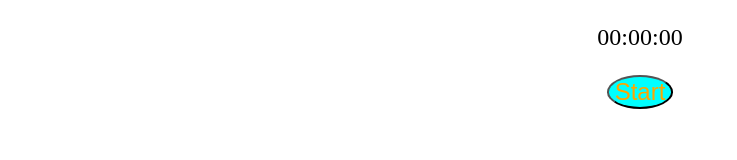
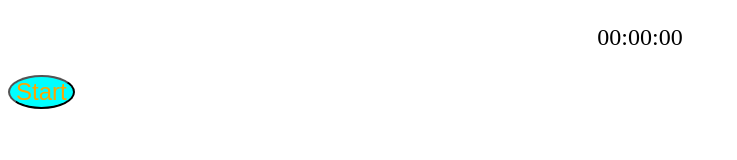
Before and after one commit to kschultee/stop-watch, a plain HTML site: page startTimer/index.html in a window 1280 px wide. Shown: the whole page, without its empty margins (0-737 px from the left). Drawn offline with Linux system fonts and the light colour scheme.

Commit message:
Update index.html

```diff
--- a/startTimer/index.html
+++ b/startTimer/index.html
@@ -7,8 +7,8 @@
   </head>
   <body>
     <p><span id = "mins">00</span><span>:</span><span id = "seconds">00</span><span>:</span><span id = "tenths">00</span></p>
-    <div style="text-align:center;">
-    <button id="start">Start</button>
+    <div>
+      <button id="start">Start</button>
     </div>
     <script src="main.js"></script>
   </body>
```
